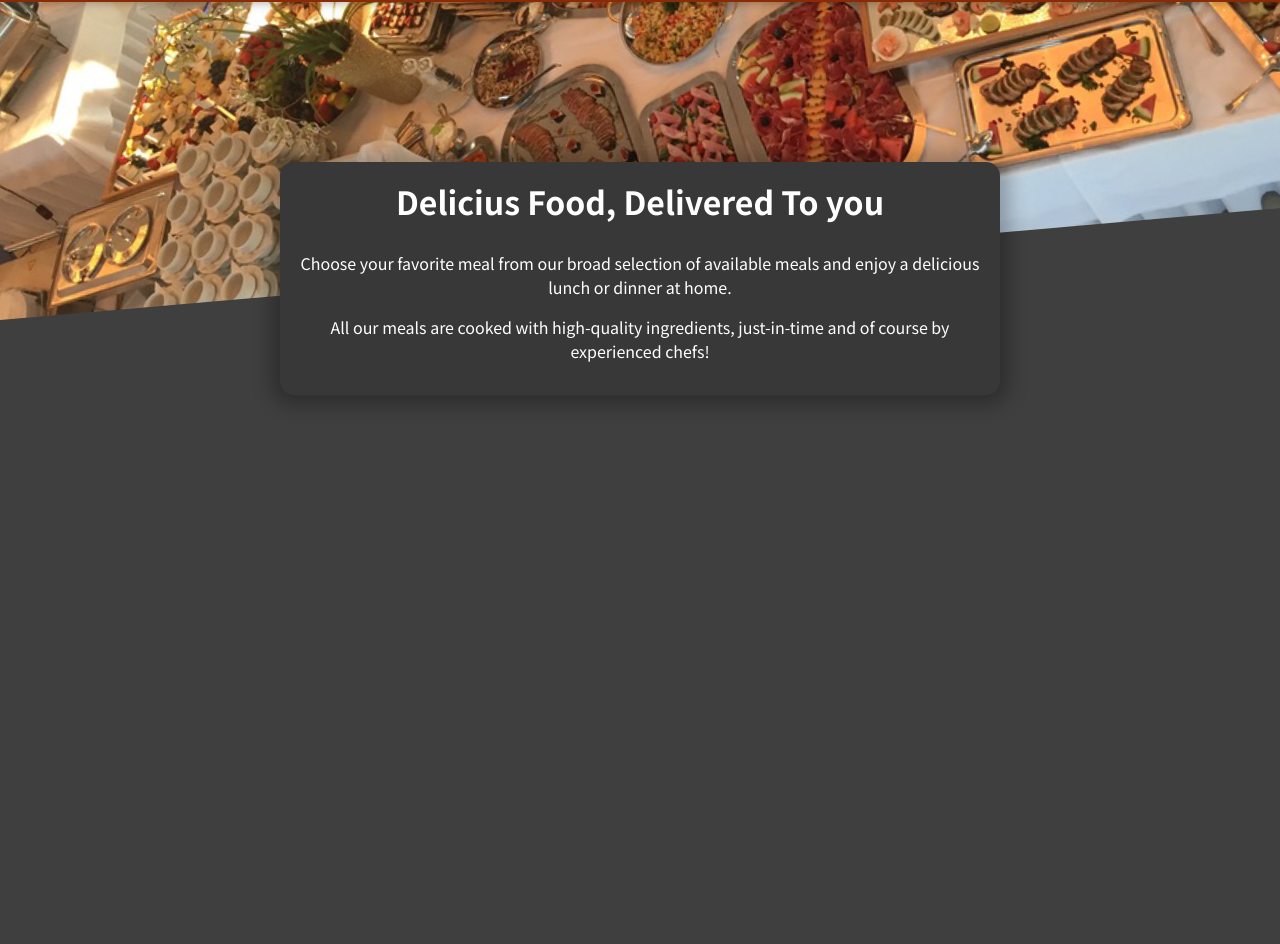
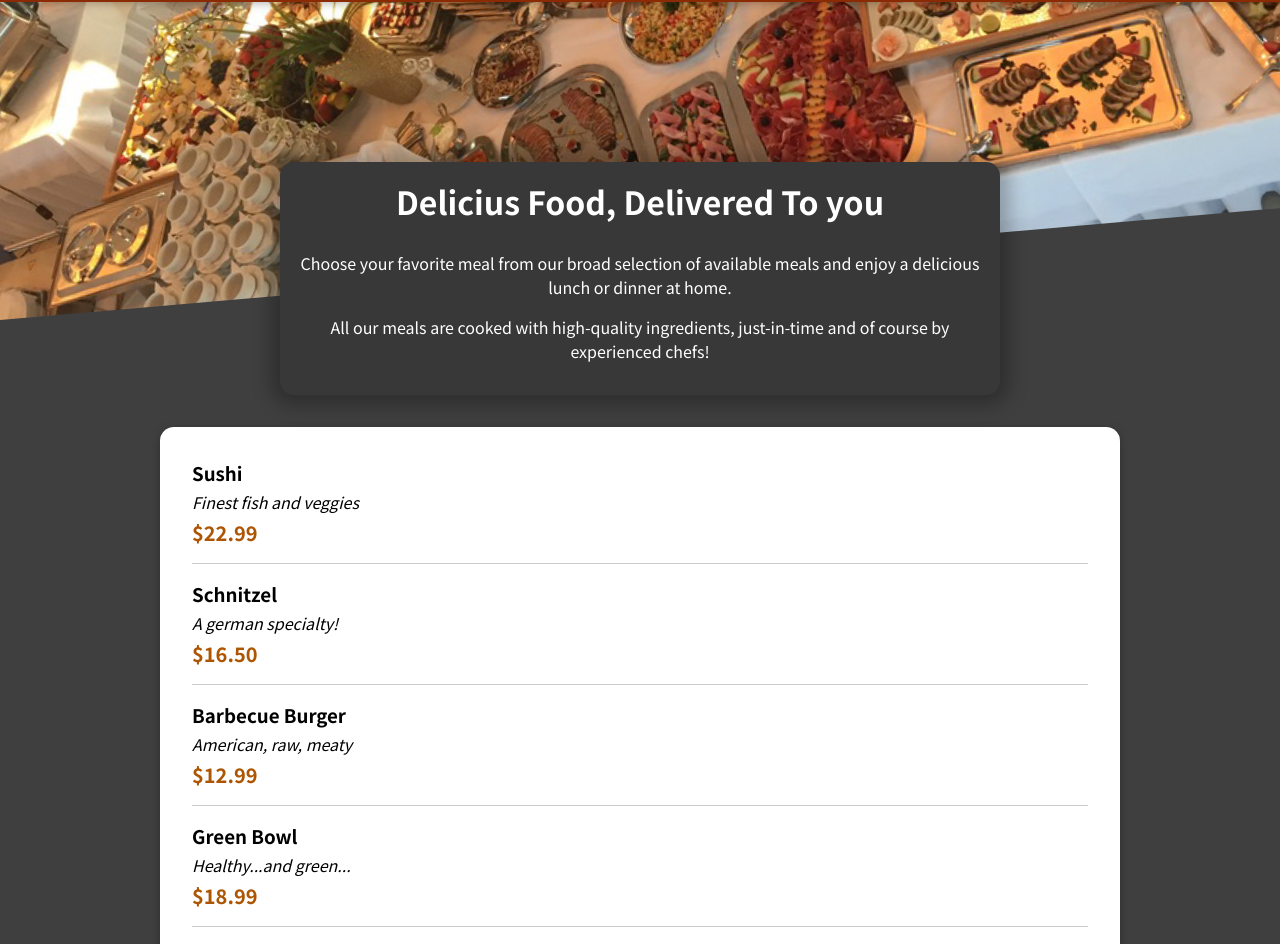
Before and after one commit to Chikmurgechetan/Food-order-app, a React (Create React App) app: page / in a window 1280 px wide. Shown: the part 78-1022 px from the top of the page. Before the commit the page ends 800 px from the top, so only its background shows below. Built offline with nearby package versions, Linux system fonts and the light colour scheme.

Commit message:
Adding fooditems

```diff
--- a/src/App.js
+++ b/src/App.js
@@ -1,11 +1,13 @@
 import React from "react";
 import Header from "./components/Layout/Header";
-import Summery from "./components/Meals/Summary";
+import Foods from "./components/Meals/Foods";
 function App() {
   return (
     <>
       <Header/>
-      <Summery/>
+      <main>
+      <Foods/>
+         </main>
     </>
   );
 }
--- /dev/null
+++ b/src/components/Meals/AvalabelFood.js
@@ -0,0 +1,63 @@
+
+import React from "react";
+
+import classes from './AvalabelFood.module.css'
+import Card from "../UI/Card";
+import FoodItems from "./FoodItems/FoodItems";
+
+const DUMMY_MEALS = [
+    {
+      id: 'm1',
+      name: 'Sushi',
+      description: 'Finest fish and veggies',
+      price: 22.99,
+    },
+    {
+      id: 'm2',
+      name: 'Schnitzel',
+      description: 'A german specialty!',
+      price: 16.5,
+    },
+    {
+      id: 'm3',
+      name: 'Barbecue Burger',
+      description: 'American, raw, meaty',
+      price: 12.99,
+    },
+    {
+      id: 'm4',
+      name: 'Green Bowl',
+      description: 'Healthy...and green...',
+      price: 18.99,
+    },
+  ];
+
+
+
+ const AvalabelFood = () => {
+        return(
+         <section className={classes.meals}>
+           <Card>
+            <ul>
+                {
+                   DUMMY_MEALS.map((food)=>{
+                    return(
+                        <FoodItems key={food.id}
+                         name={food.name}
+                         description={food.description}
+                         price={food.price}
+                        />
+
+                    )
+
+                    })
+                }
+            </ul>
+            </Card>
+         </section>
+
+
+        )
+     };
+
+export default AvalabelFood;
--- /dev/null
+++ b/src/components/Meals/AvalabelFood.module.css
@@ -0,0 +1,24 @@
+.meals {
+    max-width: 60rem;
+    width: 90%;
+    margin: 2rem auto;
+    animation: meals-appear 1s ease-out forwards;
+  }
+
+  .meals ul {
+    list-style: none;
+    margin: 0;
+    padding: 0;
+  }
+
+  @keyframes meals-appear {
+    from {
+      opacity: 0;
+      transform: translateY(3rem);
+    }
+
+    to {
+      opacity: 1;
+      transform: translateY(0);
+    }
+  }
--- /dev/null
+++ b/src/components/Meals/FoodItems/FoodItems.js
@@ -0,0 +1,19 @@
+import React from "react";
+
+import classes from './FoodItems.module.css'
+
+
+const FoodItems = (props) =>{
+    const price = `$${props.price.toFixed(2)}`
+    return(
+        <li className={classes.food}>
+        <div>
+            <h3>{props.name}</h3>
+            <div className={classes.description}>{props.description}</div>
+            <div className={classes.price}>{price}</div>
+        </div>
+        <div></div>
+        </li>
+    )
+}
+export default FoodItems;
--- /dev/null
+++ b/src/components/Meals/FoodItems/FoodItems.module.css
@@ -0,0 +1,22 @@
+.food {
+    display: flex;
+    justify-content: space-between;
+    margin: 1rem;
+    padding-bottom: 1rem;
+    border-bottom: 1px solid #ccc;
+  }
+
+  .food h3 {
+    margin: 0 0 0.25rem 0;
+  }
+
+  .description {
+    font-style: italic;
+  }
+
+  .price {
+    margin-top: 0.25rem;
+    font-weight: bold;
+    color: #ad5502;
+    font-size: 1.25rem;
+  }
--- /dev/null
+++ b/src/components/Meals/Foods.js
@@ -0,0 +1,13 @@
+import React from "react";
+import Summary from "./Summary";
+ import AvalabelFood from "./AvalabelFood";
+
+const Foods = () => {
+    return(
+        <>
+        <Summary />
+        <AvalabelFood/>
+        </>
+    )
+}
+export default Foods;
--- /dev/null
+++ b/src/components/UI/Card.js
@@ -0,0 +1,9 @@
+
+import React from "react";
+import classes from './Card.module.css'
+const Card = (props) =>{
+    return(
+        <div className={classes.card}> {props.children} </div>
+    )
+}
+export default Card;
--- /dev/null
+++ b/src/components/UI/Card.module.css
@@ -0,0 +1,6 @@
+.card {
+    padding: 1rem;
+    box-shadow: 0 2px 8px rgba(0, 0, 0, 0.25);
+    border-radius: 14px;
+    background-color: white;
+  }
```
